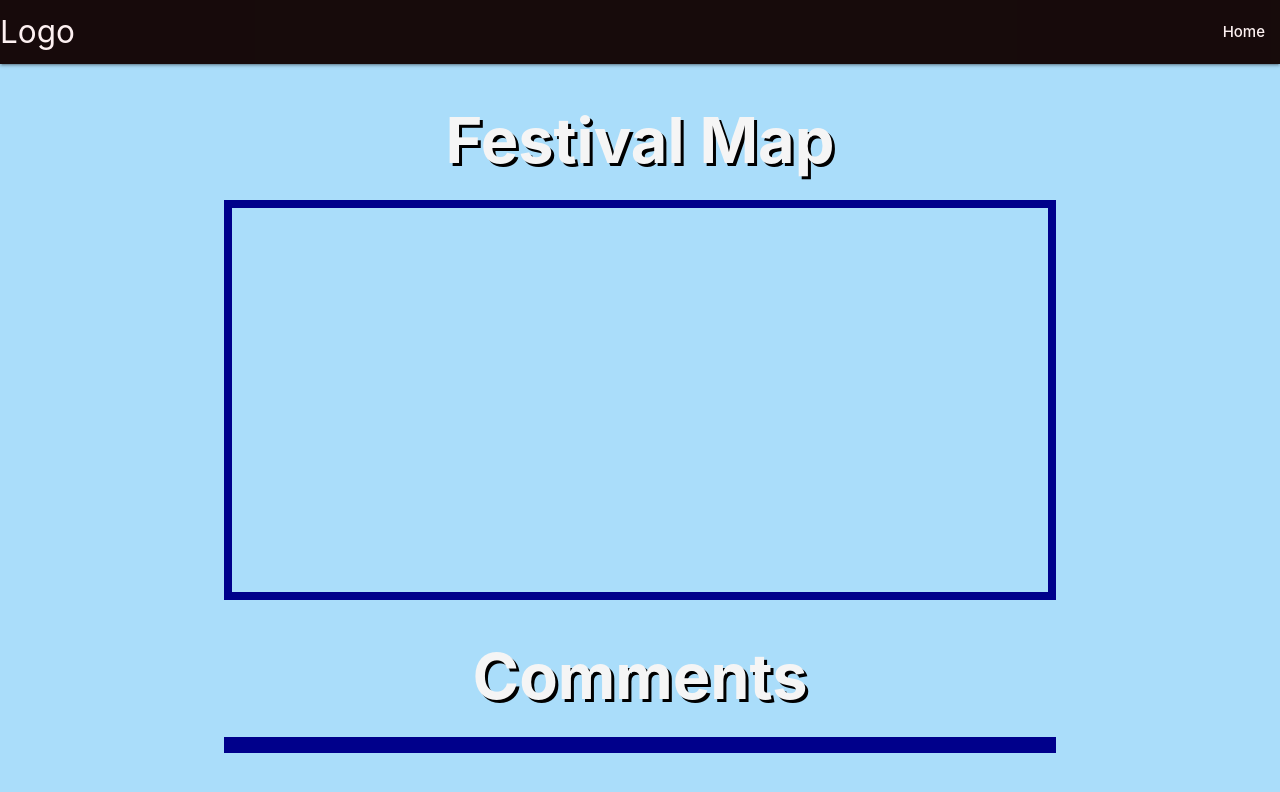
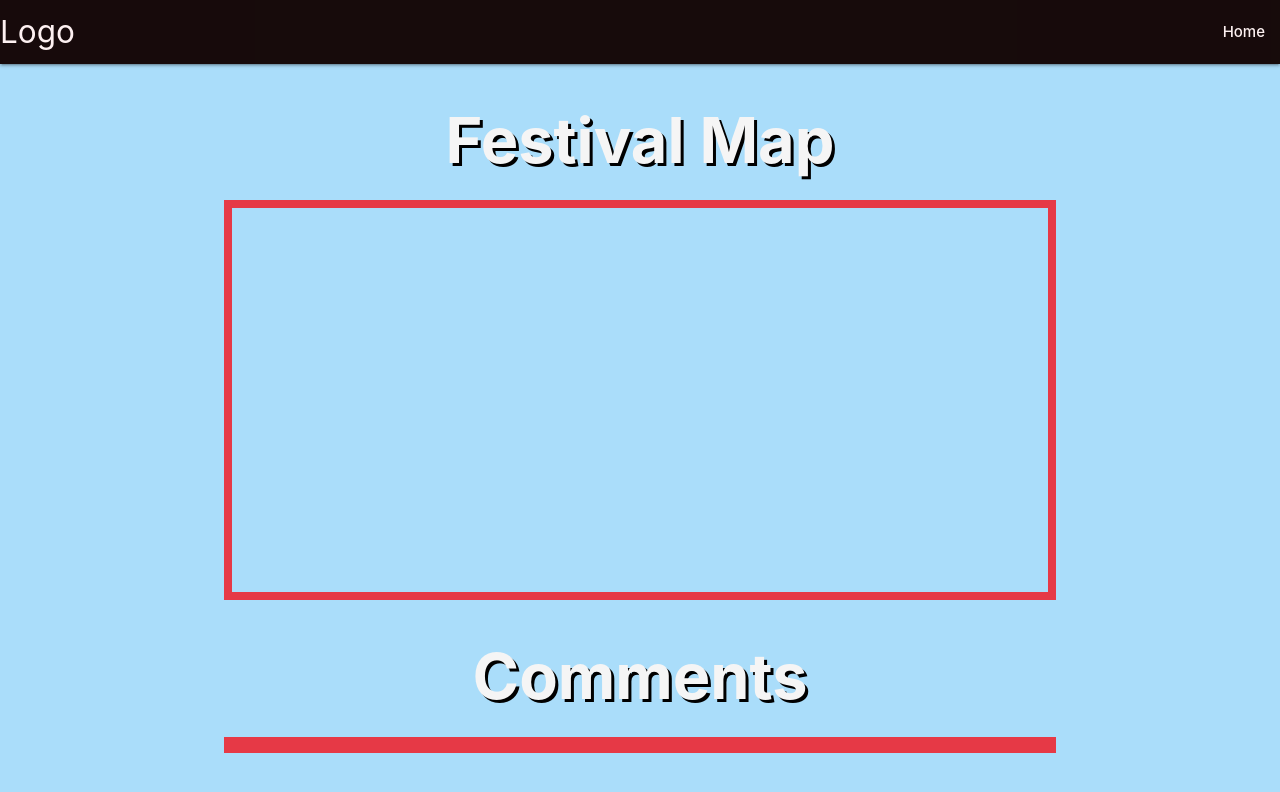
Before and after one commit to pmina/Project3_Philo_Sam_Kohl, a website: page public/map.html in a window 1280 px wide. Drawn offline with nearby package versions, Linux system fonts and the light colour scheme; some packages are replaced by stand-ins of ours; no server answers.

Commit message:
ready to merge

```diff
--- a/public/css/map.css
+++ b/public/css/map.css
@@ -12,7 +12,7 @@ body {
     height: 400px;
     margin: auto;
     /* border-style: solid; */
-    border: 8px solid darkblue;
+    border: 8px solid #E63946;
 }
 
 #commentsList {
@@ -22,7 +22,7 @@ body {
     margin-right: 5%; */
     margin: auto;
     background-color: whitesmoke;
-    border: 8px solid darkblue;
+    border: 8px solid #E63946;
 }
 
 p {
```
